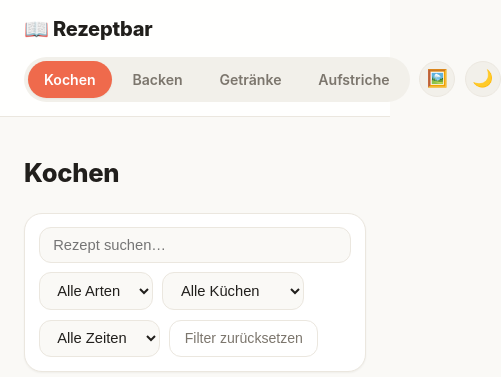
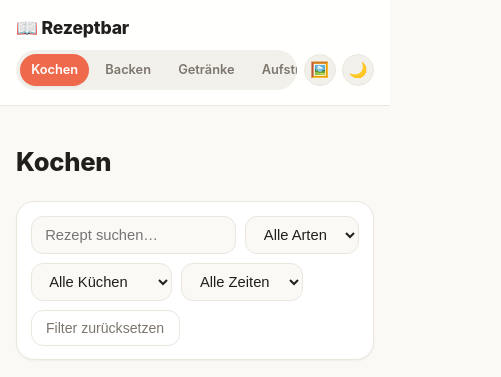
Before and after one commit to MarcNor/Rezeptbar, a plain HTML site: page index.html in a window 390 px wide. Shown: the top 377 px of the page, 501 px wide, since content can reach past the window. Drawn offline with Linux system fonts and the light colour scheme.

Commit message:
Added PWA

```diff
--- a/css/style.css
+++ b/css/style.css
@@ -71,6 +71,11 @@
   box-sizing: border-box;
 }
 
+html,
+body {
+  overflow-x: hidden;
+}
+
 body {
   margin: 0;
   font-family: -apple-system, BlinkMacSystemFont, "Segoe UI", Roboto, Helvetica, Arial, sans-serif;
@@ -109,12 +114,16 @@ body {
   display: flex;
   align-items: center;
   gap: 0.6rem;
+  min-width: 0;
+  flex: 1 1 auto;
+  justify-content: flex-end;
 }
 
 .theme-toggle {
   display: flex;
   align-items: center;
   justify-content: center;
+  flex-shrink: 0;
   width: 2.25rem;
   height: 2.25rem;
   border-radius: 50%;
@@ -146,6 +155,14 @@ body {
   background: var(--color-surface-2);
   padding: 0.25rem;
   border-radius: 999px;
+  min-width: 0;
+  overflow-x: auto;
+  scrollbar-width: none;
+  -webkit-overflow-scrolling: touch;
+}
+
+.section-nav::-webkit-scrollbar {
+  display: none;
 }
 
 .section-nav a {
@@ -155,6 +172,8 @@ body {
   font-weight: 600;
   color: var(--color-text-muted);
   text-decoration: none;
+  white-space: nowrap;
+  flex-shrink: 0;
   transition: color 0.15s ease, background 0.15s ease, box-shadow 0.15s ease;
 }
 
@@ -166,6 +185,35 @@ body {
   color: #fff;
   background: var(--color-accent);
   box-shadow: var(--shadow-sm);
+}
+
+@media (max-width: 640px) {
+  .container {
+    padding: 0 1rem;
+  }
+
+  .header-inner {
+    gap: 0.5rem;
+  }
+
+  .header-controls {
+    gap: 0.4rem;
+  }
+
+  .section-nav a {
+    padding: 0.4rem 0.7rem;
+    font-size: 0.8rem;
+  }
+
+  .theme-toggle {
+    width: 2rem;
+    height: 2rem;
+    font-size: 0.95rem;
+  }
+
+  .logo {
+    font-size: 1.1rem;
+  }
 }
 
 .section-heading {
--- a/index.html
+++ b/index.html
@@ -5,6 +5,13 @@
   <meta name="viewport" content="width=device-width, initial-scale=1.0" />
   <title>Rezeptbar</title>
   <link rel="stylesheet" href="css/style.css" />
+  <link rel="manifest" href="manifest.json" />
+  <meta name="theme-color" content="#ef6a4c" />
+  <link rel="icon" href="icons/icon-192.png" sizes="192x192" />
+  <link rel="apple-touch-icon" href="icons/icon-192.png" />
+  <meta name="apple-mobile-web-app-capable" content="yes" />
+  <meta name="apple-mobile-web-app-status-bar-style" content="black-translucent" />
+  <meta name="apple-mobile-web-app-title" content="Rezeptbar" />
   <script>
     (function () {
       var saved = localStorage.getItem("theme");
@@ -40,5 +47,12 @@
   </footer>
 
   <script src="js/app.js"></script>
+  <script>
+    if ("serviceWorker" in navigator) {
+      window.addEventListener("load", () => {
+        navigator.serviceWorker.register("sw.js");
+      });
+    }
+  </script>
 </body>
 </html>
--- a/recipes/pains-au-chocolat.json
+++ b/recipes/pains-au-chocolat.json
@@ -29,7 +29,7 @@
 
     { "component": "Zusammensetzen", "text": "Ein letztes Mal den Teig ausrollen und kleine Rechtecke von 8 auf 12 cm schneiden."},
     { "component": "Zusammensetzen", "text": "Auf jedem Rechteck eine Linie Schokolade auf  2/3 platzieren und zusammen rollen."},
-    { "component": "Zusammensetzen", "text": "Diese kleine Rolle in einem warmen Ort  2 Stunden aufgehen lassen bis der Teig doppelt so groß wird. "},
+    { "component": "Zusammensetzen", "text": "Diese kleine Rolle in einem warmen Ort  2 Stunden aufgehen lassen bis der Teig doppelt so groß wird."},
     { "component": "Zusammensetzen", "text": "Die großen Rollen mit Eigelb und Milch bepinseln und in den vorgeheizten Backofen bei 210°C für 20 Minuten backen."}
   ]
 }
```
Also changed, not shown: sw.js (added, +29 -0 lines), icons/icon-192.png (added), icons/icon-512.png (added), icons/icon-maskable-512.png (added), manifest.json (added), 1 other file.
